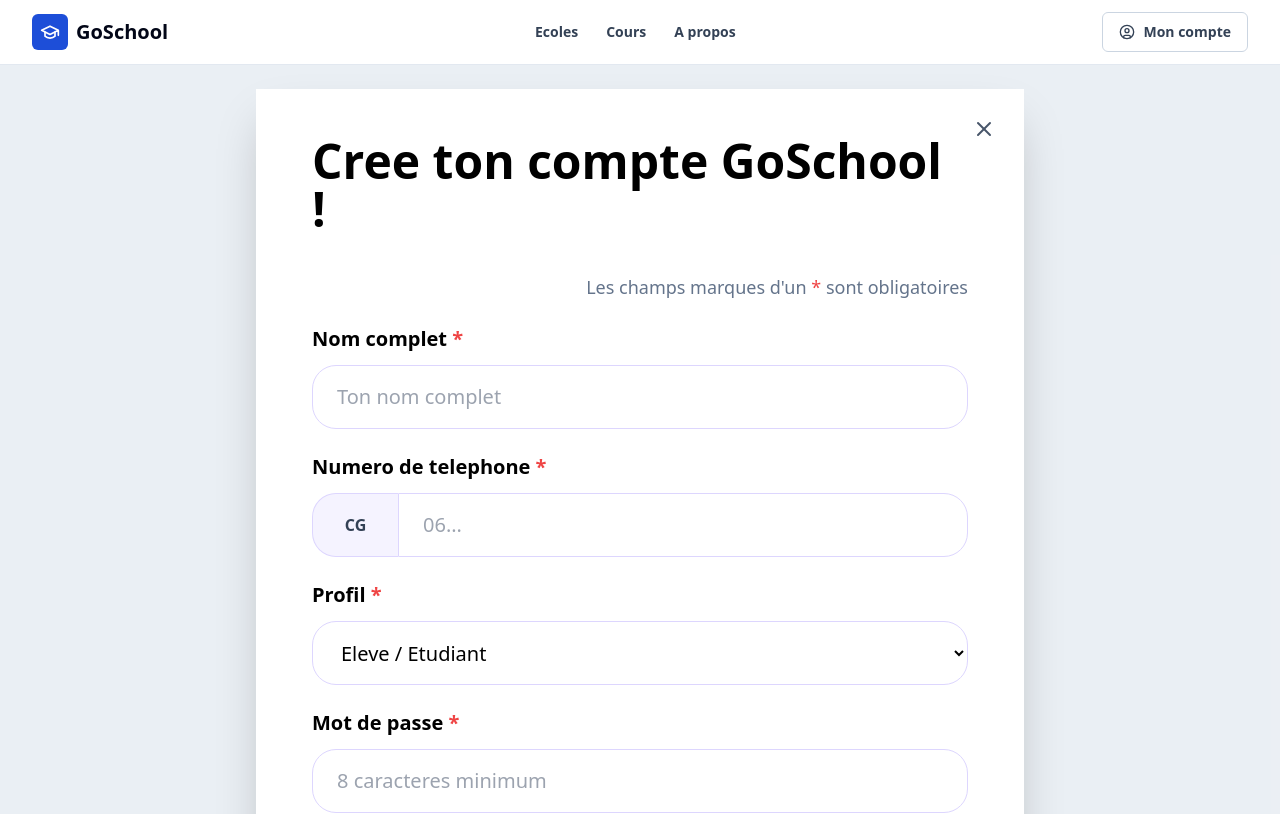
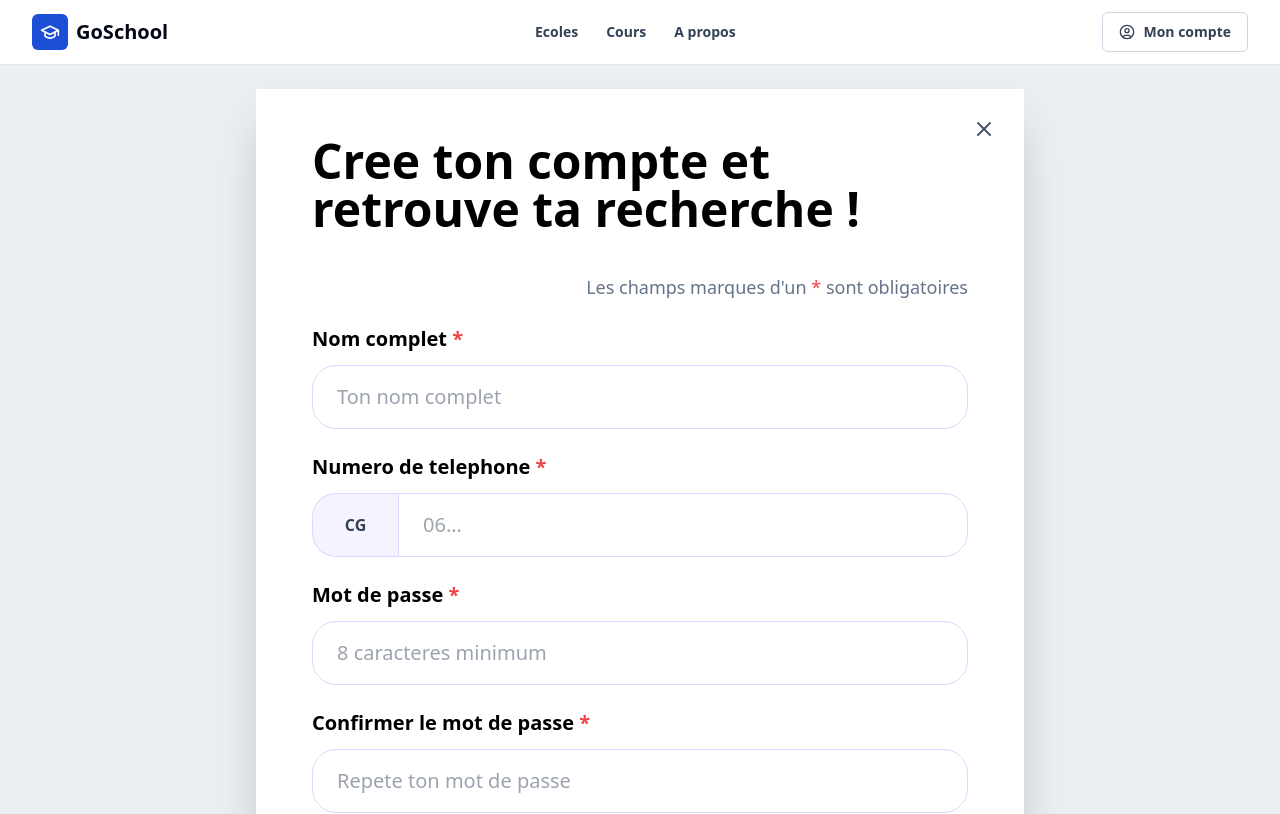
Before and after one commit to FDidier04/GoSchool, a Next.js app in the folder findschool/frontend/: page /auth/signup in a window 1280 px wide. Shown: the top 814 px of the page. Built offline with nearby package versions, Linux system fonts and the light colour scheme.

Commit message:
Refine signup form flow

```diff
--- a/findschool/frontend/app/auth/signup/page.tsx
+++ b/findschool/frontend/app/auth/signup/page.tsx
@@ -18,10 +18,9 @@
     password: '',
     confirmPassword: '',
     fullName: '',
-    role: 'student',
   });
 
-  const handleChange = (event: React.ChangeEvent<HTMLInputElement | HTMLSelectElement>) => {
+  const handleChange = (event: React.ChangeEvent<HTMLInputElement>) => {
     setFormData({
       ...formData,
       [event.target.name]: event.target.value,
@@ -49,7 +48,7 @@
         email: formData.phone,
         password: formData.password,
         fullName: formData.fullName,
-        role: formData.role,
+        role: 'student',
       });
 
       if (response.success) {
@@ -59,12 +58,12 @@
           id: '1',
           email: formData.phone,
           fullName: formData.fullName,
-          role: formData.role as 'student' | 'teacher' | 'professional' | 'school_admin',
+          role: 'student',
           createdAt: new Date(),
           updatedAt: new Date(),
         });
 
-        router.push('/dashboard');
+        router.push('/onboarding');
       } else {
         setError(response.error || 'Creation du compte impossible');
       }
@@ -87,7 +86,7 @@
         </Link>
 
         <h1 className="max-w-2xl text-4xl font-black leading-tight tracking-normal text-black sm:text-5xl">
-          Cree ton compte GoSchool !
+          Cree ton compte et retrouve ta recherche !
         </h1>
         <p className="mt-10 text-right text-lg text-slate-500">
           Les champs marques d&apos;un <span className="text-red-500">*</span> sont obligatoires
@@ -133,23 +132,6 @@
                 placeholder="06..."
               />
             </div>
-          </div>
-
-          <div>
-            <label className="mb-3 block text-xl font-black text-black">
-              Profil <span className="text-red-500">*</span>
-            </label>
-            <select
-              name="role"
-              value={formData.role}
-              onChange={handleChange}
-              className="min-h-16 w-full rounded-3xl border border-violet-200 bg-white px-6 text-xl outline-none focus:border-violet-400 focus:ring-4 focus:ring-violet-100"
-            >
-              <option value="student">Eleve / Etudiant</option>
-              <option value="teacher">Professeur</option>
-              <option value="professional">Professionnel</option>
-              <option value="school_admin">Etablissement</option>
-            </select>
           </div>
 
           <div>
```
Also changed, not shown: 1 other file (tests, documents, lock files or other folders).
